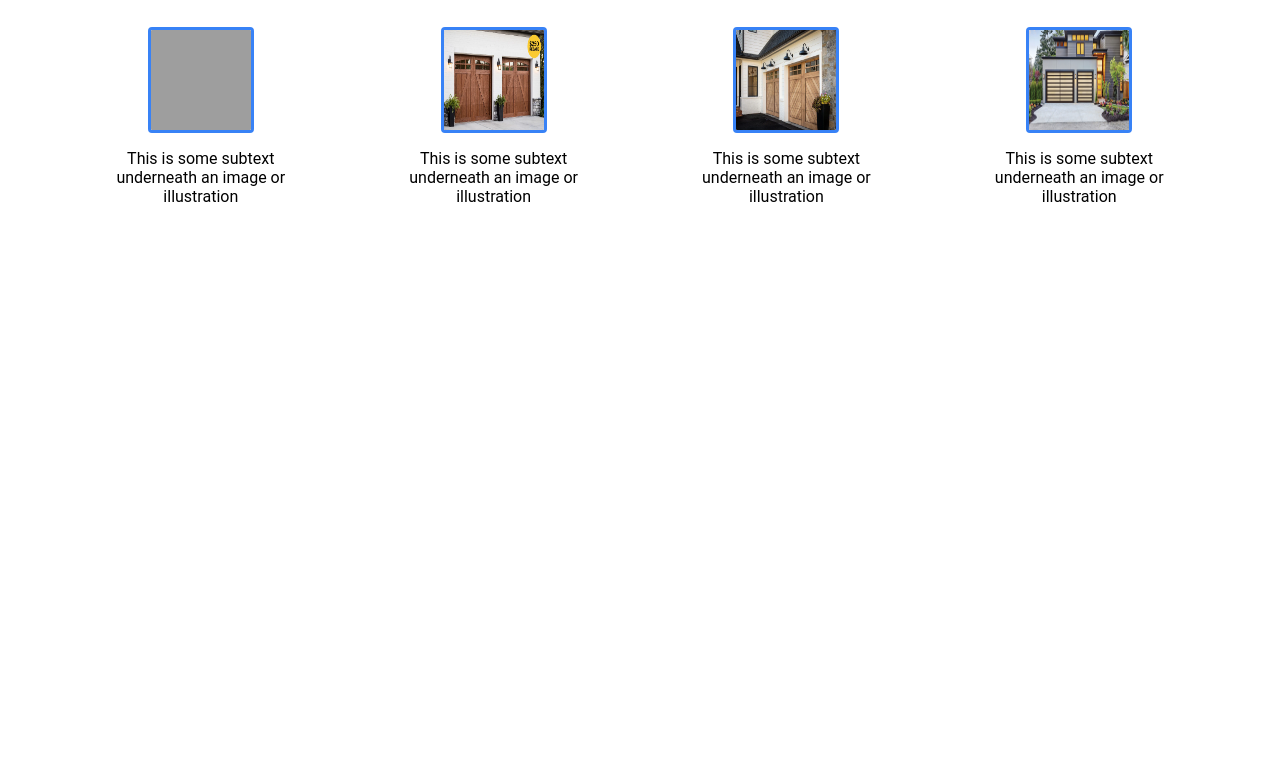
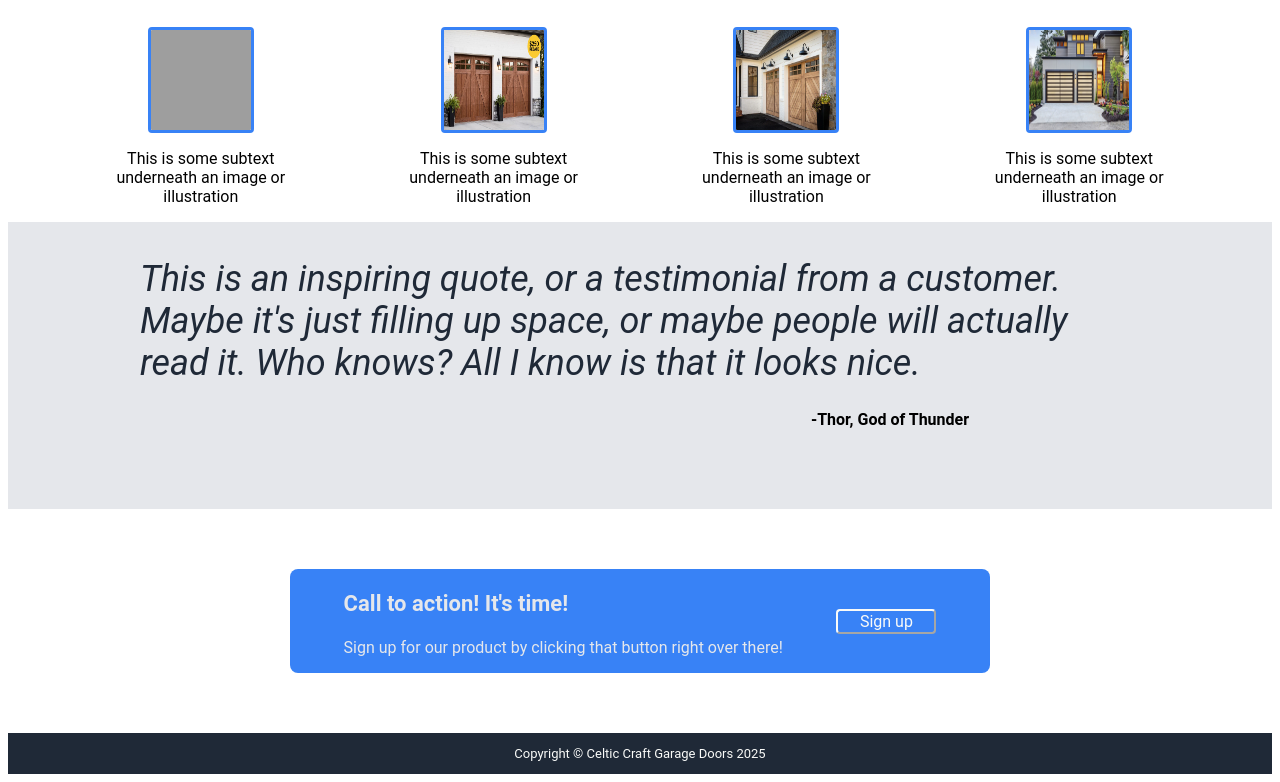
Before and after one commit to Godson5518/Flex-Website, a plain HTML site: page index.html in a window 1280 px wide. Shown: the part 507-1289 px from the top of the page. Before the commit the page ends 800 px from the top, so only its background shows below. Drawn offline with Linux system fonts and the light colour scheme; grey boxes are pictures that could not be loaded.

Commit message:
finished 4, 5, footer  added html for all and finished the css

```diff
--- a/index.html
+++ b/index.html
@@ -23,7 +23,7 @@
                     <div class="HeroSecondary">This website has some subtext that goes here under the main title.
                         It's a smaller font and the color is lower contrast.
                     </div>
-                <button class="button">Sign up</button>
+                <button class="button1">Sign up</button>
                 </div>
                 <div class="HeroRight">
                     <img class="Logo" src="../Flex-Website/images/CCGD.png">
@@ -36,31 +36,38 @@
                 <div class="twobody">
                     <div class="left">
                         <img class="Image" src="../Flex-Website/images/leftimage.webp">
-                        <p>This is some subtext underneath an image or illustration</p>
+                        <p class="ptwo">This is some subtext underneath an image or illustration</p>
                     </div>
                     <div class="midleft">
                         <img class="Image" src="../Flex-Website/images/MidLeft image.webp">
-                        <p>This is some subtext underneath an image or illustration</p>
+                        <p class="ptwo">This is some subtext underneath an image or illustration</p>
                     </div>
                     <div class="midright">
                         <img class="Image" src="../Flex-Website/images/MidRight image.webp">
-                        <p>This is some subtext underneath an image or illustration</p>
+                        <p class="ptwo">This is some subtext underneath an image or illustration</p>
                     </div>
                     <div class="right">
                         <img class="Image" src="../Flex-Website/images/Rightimage.jpg">
-                        <p>This is some subtext underneath an image or illustration</p>
+                        <p class="ptwo">This is some subtext underneath an image or illustration</p>
                     </div>
                 </div>
             </div>
             <div class="three">
-
+                <p class="quote">This is an inspiring quote, or a testimonial from a customer. Maybe it's just filling up space, or maybe people will actually read it. Who knows? All I know is that it looks nice.</p>
+                <p class="att">-Thor, God of Thunder</p>
             </div>
             <div class="four">
-
+                <div class="callleft">
+                    <p class="fourmain1">Call to action! It's time!</p>
+                    <p class="fourmain2">Sign up for our product by clicking that button right over there!</p>
+                </div>
+                <div>
+                    <button class="button2">Sign up</button>
+                </div>
             </div>
         </div>
         <div class="footer">
-
+            <p class="footertext">Copyright &#169 Celtic Craft Garage Doors 2025</p>
         </div>
     </div>
 </body>
--- a/style.css
+++ b/style.css
@@ -54,7 +54,7 @@
     font-size: 18px;
 }
 
-.button {
+.button1 {
     background-color: #3882f6;
     border: none;
     border-radius: 4px;
@@ -120,6 +120,67 @@
     font-weight: 900;
 }
 
-p {
+p.ptwo {
     text-align: center;
 }
+
+.three {
+    display: flex;
+    flex-direction: column;
+    background-color: #E5E7EB;
+    align-items: center;
+    justify-content: center;
+}
+
+.quote {
+    font-size: 36px;
+    font-style:italic;
+    color: #1f2937;
+    height: 100px;
+    width: 1000px;
+}
+
+.att {
+    margin-left: 500px;
+    margin-bottom: 80px;
+    font-weight: bold;
+}
+
+.four {
+    background-color: #3882f6;
+    display: flex;
+    justify-content: space-evenly;
+    align-items: center;
+    width: 700px;
+    border-radius: 8px;
+    justify-self: center;
+    margin-top: 60px;
+    margin-bottom: 60px;
+}
+
+.callleft {
+    color: #E5E7EB;
+}
+
+.fourmain1 {
+    font-weight: bold;
+    font-size: 22px;
+}
+
+.button2 {
+    color: #F9FAF8;
+    background-color: #3882f6;
+    border-color: #F9FAF8;
+    border-radius: 4px;
+    width: 100px;
+    font-size: medium;
+}
+
+.footer {
+    display: flex;
+    background-color: #1f2937;
+    font-size: small;
+    color: #F9FAF8;
+    justify-content: center;
+    align-items: center;
+}
```
